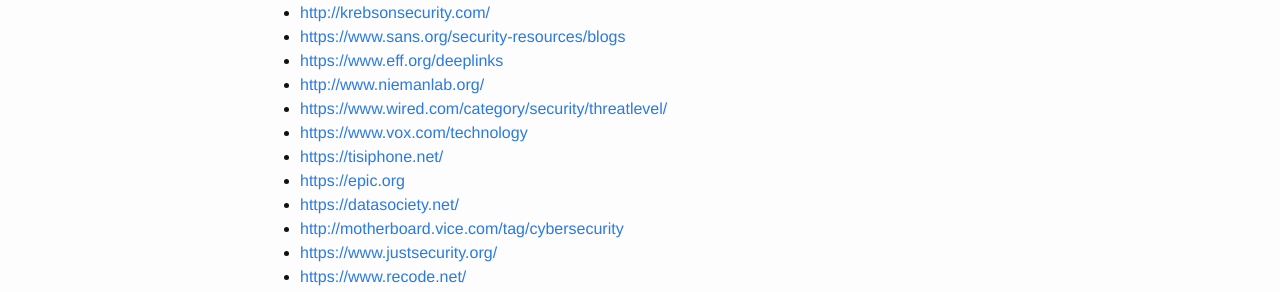
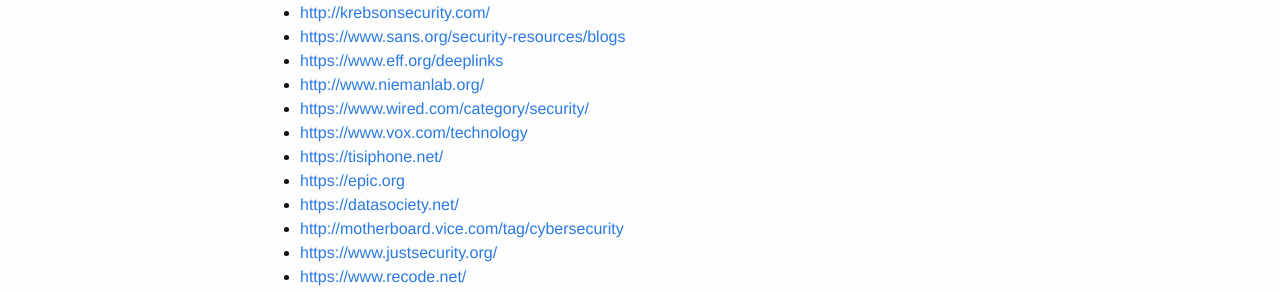
Before and after one commit to CRASHSpace/tuesday, a Jekyll site: the page built from _learn/01-news.md, in a window 1280 px wide. Shown: the part 382-674 px from the top of the page. Built offline with Jekyll 4.4.1, drawn with Linux system fonts in a browser that asks for light colours.

Commit message:
fix wired link

```diff
--- a/_learn/01-news.md
+++ b/_learn/01-news.md
@@ -17,7 +17,7 @@
 * <https://www.sans.org/security-resources/blogs>
 * <https://www.eff.org/deeplinks>
 * <http://www.niemanlab.org/>
-* <https://www.wired.com/category/security/threatlevel/>
+* <https://www.wired.com/category/security/>
 * <https://www.vox.com/technology>
 * <https://tisiphone.net/>
 * <https://epic.org>
```
